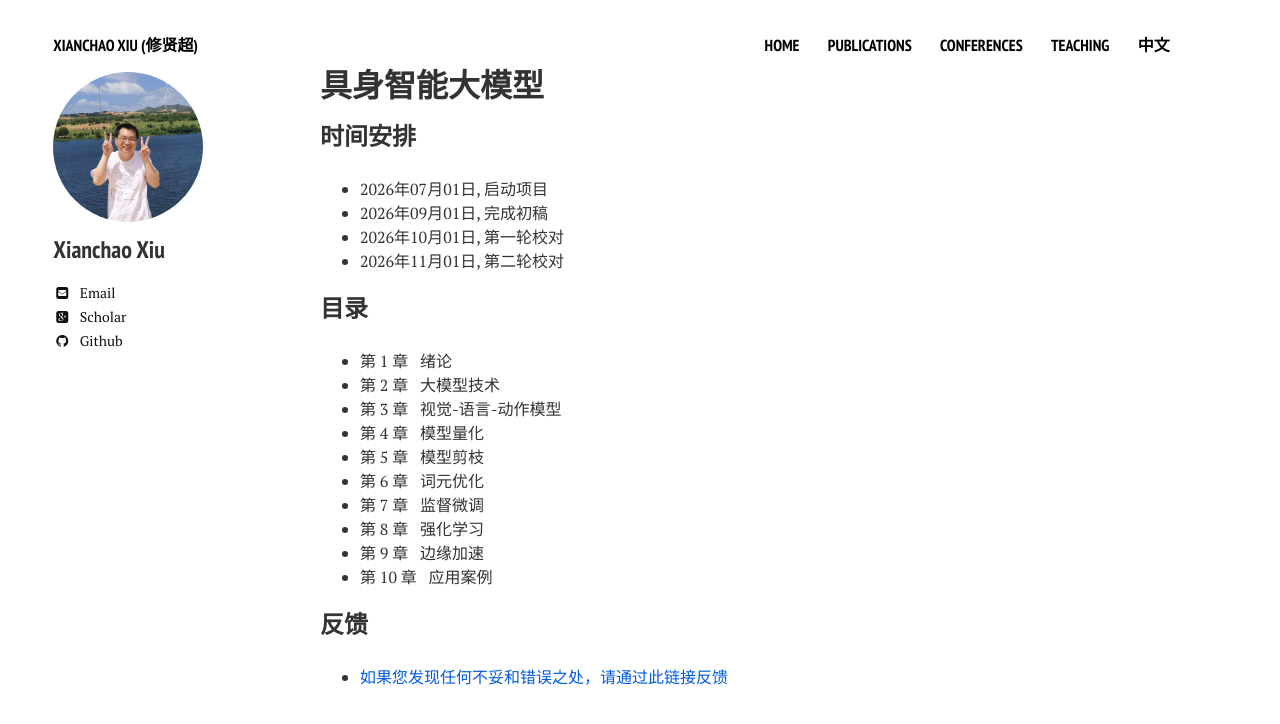
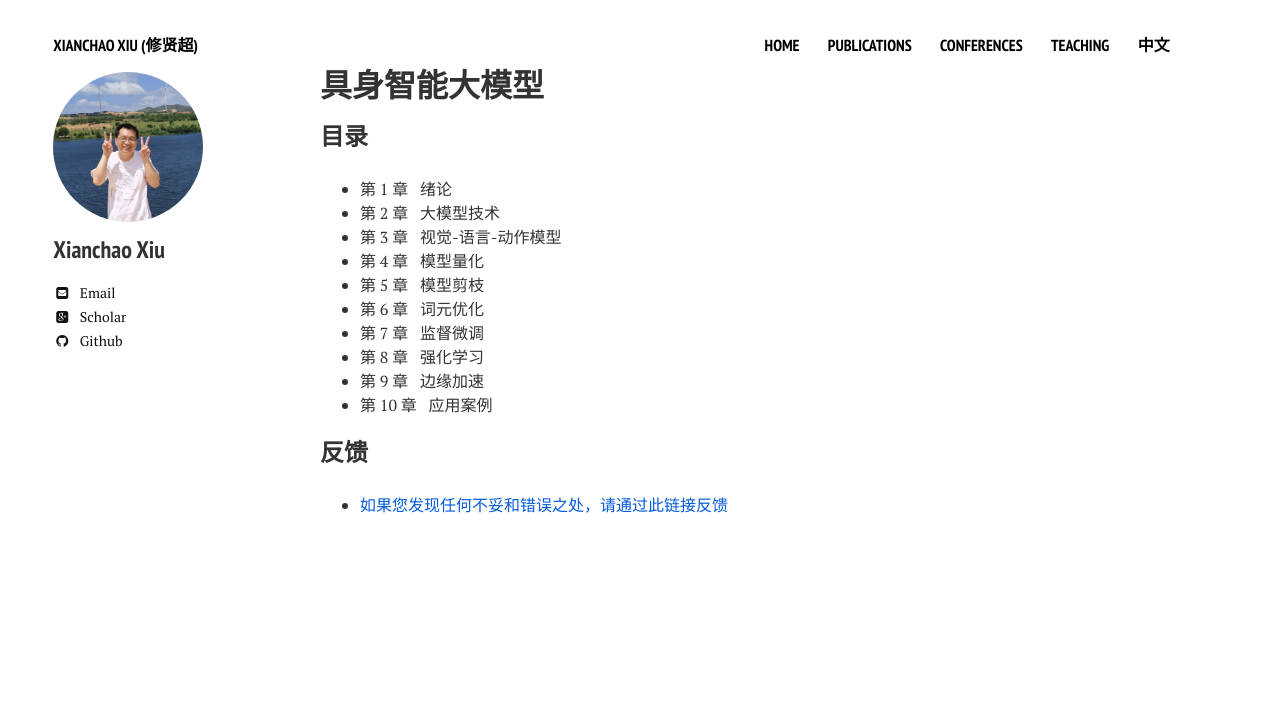
Before and after one commit to xianchaoxiu/xianchaoxiu.github.io, a Jekyll site: the page built from chinese/book/VLA/index.md, in a window 1280 px wide. Shown: the top 724 px of the page. Built offline with Jekyll 4.4.1, drawn with Linux system fonts in a browser that asks for light colours; nearby versions of some CDN libraries.

Commit message:
Update index.md

```diff
--- a/chinese/book/VLA/index.md
+++ b/chinese/book/VLA/index.md
@@ -4,14 +4,6 @@ title: 具身智能大模型
 comments: false
 share: false
 ---
-
-### 时间安排
-
-* 2026年07月01日, 启动项目 <br>
-* 2026年09月01日, 完成初稿 <br>
-* 2026年10月01日, 第一轮校对 <br>
-* 2026年11月01日, 第二轮校对 <br>
-
 
 ### 目录
 
```
